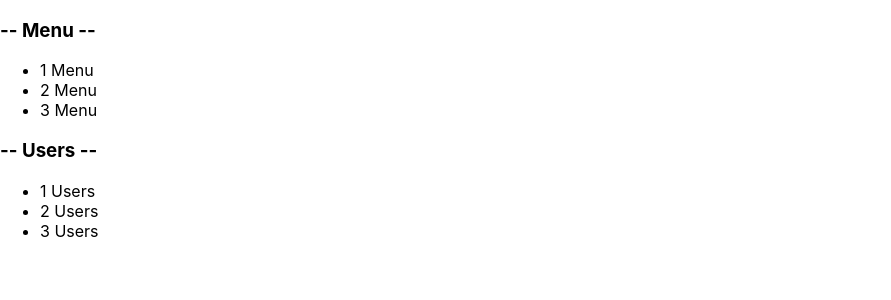
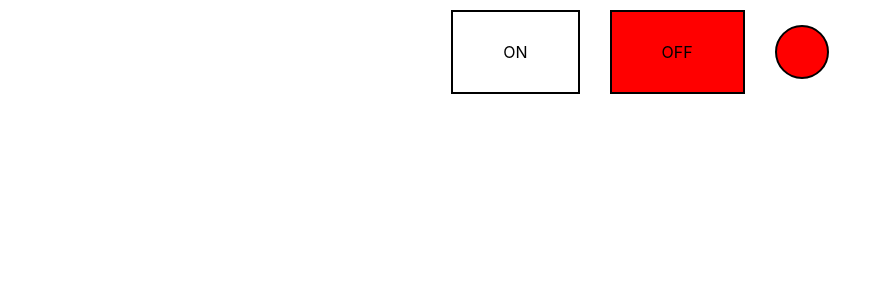
Before and after one commit to AntonRybakou/it-incubator-kabzda-ts, a React (Create React App) app: page / in a window 1280 px wide. Shown: the top 300 px of the page, without its empty margins (0-891 px from the left). Built offline with nearby package versions, Linux system fonts and the light colour scheme.

Commit message:
feat: video 5 (conditional rendering)

```diff
--- a/src/App.tsx
+++ b/src/App.tsx
@@ -2,24 +2,28 @@ import React from 'react';
 import './App.css';
 import Accordion from "./components/Accordion/Accordion";
 import {Rating} from "./components/Rating/Rating";
+import {OnOff} from "./components/OnOff/OnOff";
 
 function App() {
     console.log("App rendering");
     return (
         <div>
-{/*            <PageTitle title={"This is APP component"}/>
-            <PageTitle title={"My friends"}/>
-            Article 1
-            <Rating value={1}/>*/}
-            <Accordion titleValue={"Menu"} collapsed={true}/>
-            <Accordion titleValue={"Users"} collapsed={true}/>
-{/*            Article 2
-            <Rating value={0}/>
-            <Rating value={1}/>
-            <Rating value={2}/>
-            <Rating value={3}/>
-            <Rating value={4}/>
-            <Rating value={5}/>*/}
+
+            <OnOff value={false}/>
+
+            {/*<PageTitle title={"This is APP component"}/>*/}
+            {/*<PageTitle title={"My friends"}/>*/}
+            {/*Article 1*/}
+            {/*<Rating value={1}/>*/}
+            {/*<Accordion titleValue={"Menu"} collapsed={false}/>*/}
+            {/*<Accordion titleValue={"Users"} collapsed={false}/>*/}
+            {/*Article 2*/}
+            {/*<Rating value={0}/>*/}
+            {/*<Rating value={1}/>*/}
+            {/*<Rating value={2}/>*/}
+            {/*<Rating value={3}/>*/}
+            {/*<Rating value={4}/>*/}
+            {/*<Rating value={5}/>*/}
         </div>
     );
 }
@@ -30,7 +34,7 @@ type PageTitlePropsType = {
 
 function PageTitle(props: PageTitlePropsType) {
     console.log("PageTitle rendering");
-    return <h1>{ props.title }</h1>
+    return <h1>{props.title}</h1>
 }
 
 export default App;
--- a/src/components/Accordion/Accordion.tsx
+++ b/src/components/Accordion/Accordion.tsx
@@ -7,20 +7,14 @@ type AccordionPropsType = {
 
 function Accordion(props: AccordionPropsType) {
     console.log("Accordion rendering")
-    if (props.collapsed) {
-        return (
-            <div>
-                <AccordionTitle title={props.titleValue}/>
-                <AccordionBody title={props.titleValue}/>
-            </div>
-        )
-    } else {
-        return (
-            <div>
-                <AccordionTitle title={props.titleValue}/>
-            </div>
-        )
-    }
+
+    return (
+        <div>
+            <AccordionTitle title={props.titleValue}/>
+            { !props.collapsed && <AccordionBody title={props.titleValue}/> }
+        </div>
+    )
+
 }
 
 type AccordionTitlePropsType = {
--- /dev/null
+++ b/src/components/OnOff/OnOff.module.css
@@ -0,0 +1,43 @@
+.buttons {
+    display: flex;
+    flex-flow: row wrap;
+    box-sizing: border-box;
+    justify-content: center;
+    align-items: center;
+    text-align: center;
+    gap: 30px;
+    margin: 10px auto;
+}
+
+.button {
+    padding: 30px 50px;
+    border: 2px solid black;
+}
+
+.buttonRed {
+    padding: 30px 50px;
+    border: 2px solid black;
+    background-color: red;
+}
+
+.buttonGreen {
+    padding: 30px 50px;
+    border: 2px solid black;
+    background-color: green;
+}
+
+.circleRed {
+    width: 50px;
+    height: 50px;
+    border: 2px solid black;
+    border-radius: 50%;
+    background-color: red;
+}
+
+.circleGreen {
+    width: 50px;
+    height: 50px;
+    border: 2px solid black;
+    border-radius: 50%;
+    background-color: green;
+}
--- /dev/null
+++ b/src/components/OnOff/OnOff.tsx
@@ -0,0 +1,28 @@
+import React, {useState} from 'react';
+import s from './OnOff.module.css'
+
+type OnOffType = {
+    value: boolean,
+}
+
+
+export const OnOff: React.FC<OnOffType> = (props) => {
+    // Define local state (props value "true" or "false")
+    let [state, setState] = useState(props.value);
+    // Set state to "false" (by pressing OFF)
+    const onClickHandlerOff = () => {
+        setState(false);
+    }
+    // Set state to "true" (by pressing ON)
+    const onClickHandlerOn = () => {
+        setState(true);
+    }
+
+    return (
+        <div className={s.buttons}>
+            <div className={state ? s.buttonGreen : s.button} onClick={onClickHandlerOn}>ON</div>
+            <div className={state ? s.button : s.buttonRed} onClick={onClickHandlerOff}>OFF</div>
+            <span className={state ? s.circleGreen : s.circleRed}/>
+        </div>
+    );
+};
```
Also changed, not shown: src/components/Rating/Rating.tsx (+5 -62 lines).
